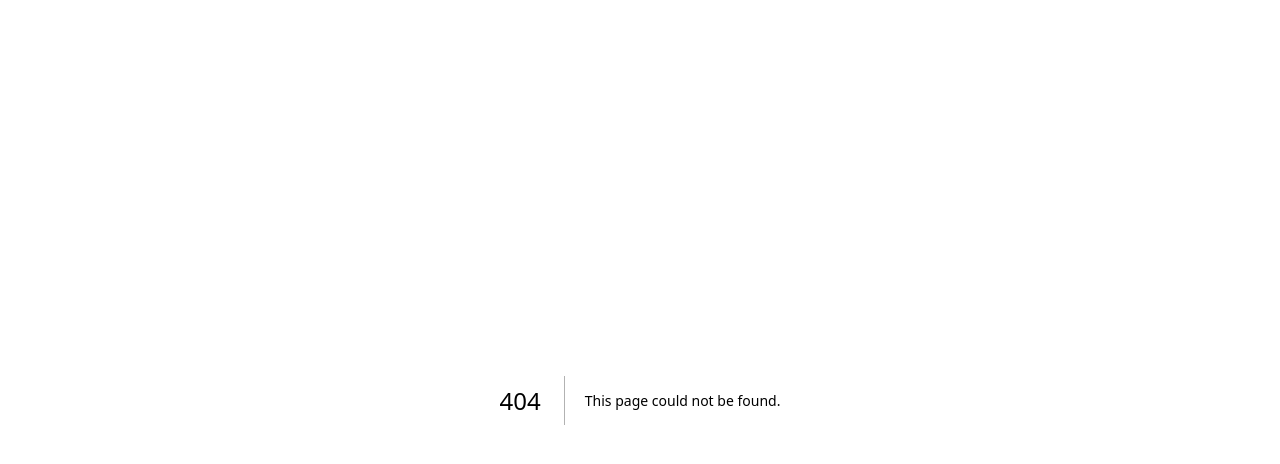
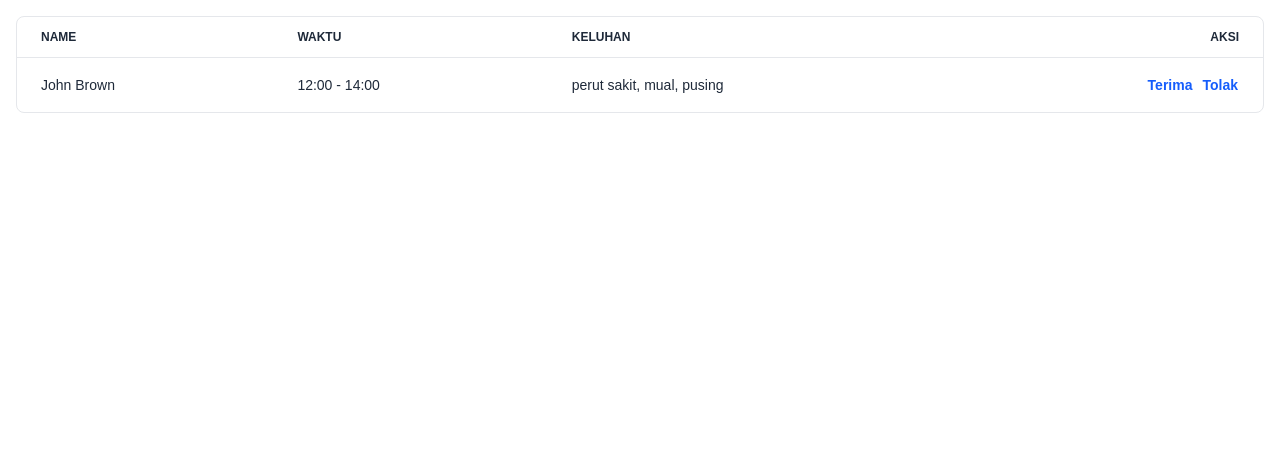
Before and after one commit to inverse9/konsul-online, a Next.js app: page /jadwal in a window 1280 px wide. Before the commit this address had no page. Shown: the top 464 px of the page. Built offline with nearby package versions, Linux system fonts and the light colour scheme.

Commit message:
Add Modal and Table components for consultation management; implement layout structure

```diff
--- a/app/(client)/appointment/page.js
+++ b/app/(client)/appointment/page.js
@@ -9,7 +9,6 @@ const Appointment = () => {
   const [isSubmit, setisSubmit] = useState(false);
 
   useEffect(() => {
-    console.log(keluhan);
     setisSubmit(false);
     setKeluhan("");
   }, [isSubmit]);
--- /dev/null
+++ b/app/(counselor)/jadwal/Modal.js
@@ -0,0 +1,61 @@
+import {
+  Button,
+  Dialog,
+  DialogPanel,
+  DialogTitle,
+  Textarea,
+} from "@headlessui/react";
+import React from "react";
+import clsx from "clsx";
+
+const Modal = ({ isOpen, setIsOpen }) => {
+  const submitForm = () => {
+    setIsOpen(false);
+  };
+  return (
+    <>
+      <Dialog
+        open={isOpen}
+        as="div"
+        className="relative z-10 focus:outline-none"
+        onClose={close}
+      >
+        <div className="fixed inset-0 z-10 w-screen overflow-y-auto">
+          <div
+            onClick={() => setIsOpen(false)}
+            className="flex min-h-full items-center justify-center p-4 bg-slate-700/30 backdrop-blur-sm"
+          >
+            <DialogPanel
+              transition
+              className="w-full max-w-md rounded-xl bg-slate-200 p-6 backdrop-blur-2xl duration-300 ease-out data-closed:transform-[scale(95%)] data-closed:opacity-0"
+            >
+              <DialogTitle
+                as="h3"
+                className="text-base/7 font-semibold slate-700 text-center"
+              >
+                Terima konsultasi ini?
+              </DialogTitle>
+
+              <div className="mt-4 text-right">
+                <Button
+                  className="mr-4 inline-flex items-center gap-2 rounded-md border border-gray-700 px-3 py-1.5 text-sm/6 font-semibold text-gray-800 shadow-inner shadow-white/10 focus:not-data-focus:outline-none data-focus:outline data-focus:outline-white data-hover:bg-gray-100 data-open:bg-gray-700"
+                  onClick={submitForm}
+                >
+                  Tolak konsultasi
+                </Button>
+                <Button
+                  className="inline-flex items-center gap-2 rounded-md bg-gray-700 px-3 py-1.5 text-sm/6 font-semibold text-white shadow-inner shadow-white/10 focus:not-data-focus:outline-none data-focus:outline data-focus:outline-white data-hover:bg-gray-600 data-open:bg-gray-700"
+                  onClick={submitForm}
+                >
+                  Ya, terima
+                </Button>
+              </div>
+            </DialogPanel>
+          </div>
+        </div>
+      </Dialog>
+    </>
+  );
+};
+
+export default Modal;
--- /dev/null
+++ b/app/(counselor)/jadwal/Table.js
@@ -0,0 +1,74 @@
+import React from "react";
+
+const Table = ({ setIsOpenForm }) => {
+  return (
+    <div class="flex flex-col">
+      <div class="-m-1.5 overflow-x-auto">
+        <div class="p-1.5 min-w-full inline-block align-middle">
+          <div class="border border-gray-200 rounded-lg overflow-hidden">
+            <table class="min-w-full divide-y divide-gray-200">
+              <thead>
+                <tr>
+                  <th
+                    scope="col"
+                    class="px-6 py-3 text-start text-xs text-gray-800 uppercase font-semibold"
+                  >
+                    Name
+                  </th>
+                  <th
+                    scope="col"
+                    class="px-6 py-3 text-start text-xs text-gray-800 uppercase font-semibold"
+                  >
+                    Waktu
+                  </th>
+                  <th
+                    scope="col"
+                    class="px-6 py-3 text-start text-xs text-gray-800 uppercase font-semibold"
+                  >
+                    Keluhan
+                  </th>
+                  <th
+                    scope="col"
+                    class="px-6 py-3 text-end text-xs text-gray-800 uppercase font-semibold"
+                  >
+                    Aksi
+                  </th>
+                </tr>
+              </thead>
+              <tbody class="divide-y divide-gray-200">
+                <tr>
+                  <td class="px-6 py-4 whitespace-nowrap text-sm text-gray-800">
+                    John Brown
+                  </td>
+                  <td class="px-6 py-4 whitespace-nowrap text-sm text-gray-800">
+                    12:00 - 14:00
+                  </td>
+                  <td class="px-6 py-4 whitespace-nowrap text-sm text-gray-800">
+                    perut sakit, mual, pusing
+                  </td>
+                  <td class="px-6 py-4 whitespace-nowrap text-end text-sm font-medium">
+                    <button
+                      type="button"
+                      onClick={() => setIsOpenForm(true)}
+                      class="inline-flex items-center gap-x-2 text-sm font-semibold rounded-lg border border-transparent text-blue-600 hover:text-blue-800 hover:underline focus:outline-hidden focus:text-blue-800 disabled:opacity-50 disabled:pointer-events-none cursor-pointer"
+                    >
+                      Terima
+                    </button>
+                    <button
+                      type="button"
+                      class="ml-2 inline-flex items-center gap-x-2 text-sm font-semibold rounded-lg border border-transparent text-blue-600 hover:text-blue-800 hover:underline focus:outline-hidden focus:text-blue-800 disabled:opacity-50 disabled:pointer-events-none cursor-pointer"
+                    >
+                      Tolak
+                    </button>
+                  </td>
+                </tr>
+              </tbody>
+            </table>
+          </div>
+        </div>
+      </div>
+    </div>
+  );
+};
+
+export default Table;
--- /dev/null
+++ b/app/(counselor)/jadwal/page.js
@@ -0,0 +1,22 @@
+"use client";
+import React, { useState } from "react";
+import Table from "./Table";
+import Modal from "./Modal";
+
+const page = () => {
+  const [isOpenForm, setIsOpenForm] = useState(false);
+  return (
+    <div className="p-4">
+      <div>
+        <Table setIsOpenForm={setIsOpenForm} />
+      </div>
+      <Modal
+        isOpen={isOpenForm}
+        setIsOpen={setIsOpenForm}
+        // setisSubmit={setisSubmit}
+      />
+    </div>
+  );
+};
+
+export default page;
--- /dev/null
+++ b/app/(counselor)/layout.js
@@ -0,0 +1,33 @@
+import { Geist, Geist_Mono } from "next/font/google";
+import "../globals.css";
+// import Navbar from "@/components/Navbar";
+// import Footer from "@/components/Footer";
+
+const geistSans = Geist({
+  variable: "--font-geist-sans",
+  subsets: ["latin"],
+});
+
+const geistMono = Geist_Mono({
+  variable: "--font-geist-mono",
+  subsets: ["latin"],
+});
+
+export const metadata = {
+  title: "App",
+  description: "Generated by create next app",
+};
+
+export default function RootLayout({ children }) {
+  return (
+    <html lang="en">
+      <body
+        className={`${geistSans.variable} ${geistMono.variable} antialiased`}
+      >
+        {/* <Navbar /> */}
+        {children}
+        {/* <Footer /> */}
+      </body>
+    </html>
+  );
+}
```
